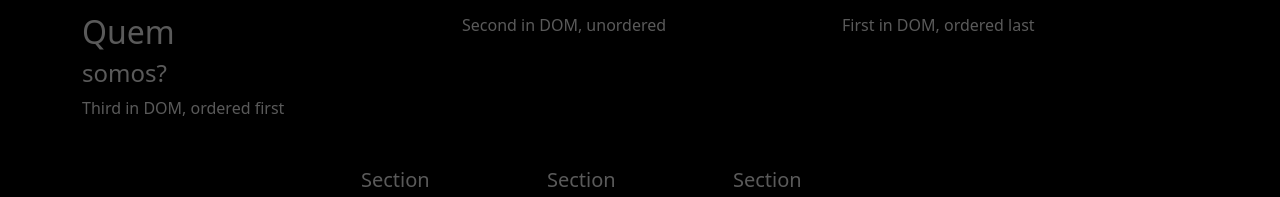
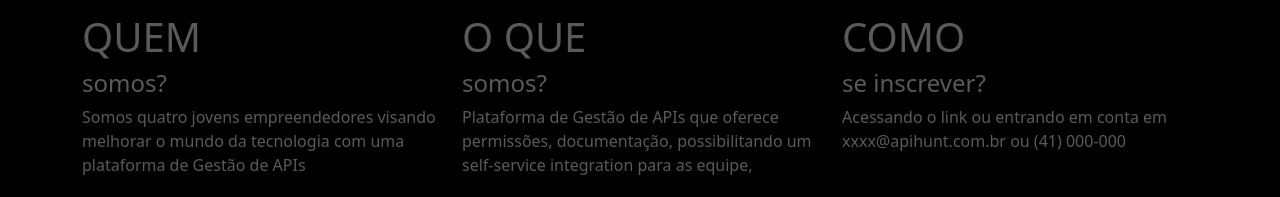
Before and after one commit to machadogadiel/api-hunt, a plain HTML site: page about/index.html in a window 1280 px wide. Shown: the part 547-744 px from the top of the page. Drawn offline with nearby package versions, Linux system fonts and the light colour scheme.

Commit message:
ajustes em quem como e oq fazemos, html e css

```diff
--- a/about/index.html
+++ b/about/index.html
@@ -47,11 +47,12 @@
 
 
     <div class="clearfix">
-        <img  src="../assets/img/logo2.png" class="col-md-6 float-md-end mb-3 ms-md-3" alt="logo API Hunt
+        <img src="../assets/img/logo2.png" class="col-md-6 float-md-end mb-3 ms-md-3" alt="logo API Hunt
         ">
 
         <p id="Card">
-            Nossa plataforma alinha segurança e alta escalabilidade para ajudar empresas e desenvolvedores a crescerem no universo digital.
+            Nossa plataforma alinha segurança e alta escalabilidade para ajudar empresas e desenvolvedores a crescerem
+            no universo digital.
             Nossa plataforma , oferece aos nossos clientes APIs com melhor performance em mercados mundiais
         </p>
     </div>
@@ -59,16 +60,23 @@
     <div class="container">
         <div class="row">
             <div class="col order-last">
-
-            First in DOM, ordered last
+                <h1> COMO </h1>
+                <h4>se inscrever? </h4>
+                <p>Acessando o link ou entrando em conta em xxxx@apihunt.com.br ou (41) 000-000 </p>
             </div>
             <div class="col">
-            Second in DOM, unordered
+                <h1> O QUE </h1>
+                <h4>somos? </h4>
+                <p> Plataforma de Gestão de APIs que oferece
+                    permissões, documentação, possibilitando um self-service integration para as equipe,
+                </p>
             </div>
             <div class="col order-first">
-            <h2> Quem </h2>
+                <h1> QUEM </h1>
                 <h4>somos? </h4>
-            Third in DOM, ordered first
+                <p> Somos quatro jovens empreendedores
+                    visando melhorar o mundo da tecnologia com uma plataforma de Gestão de APIs
+                </p>
             </div>
         </div>
     </div>
```
Lines whose indentation alone changed are shown as unchanged.
